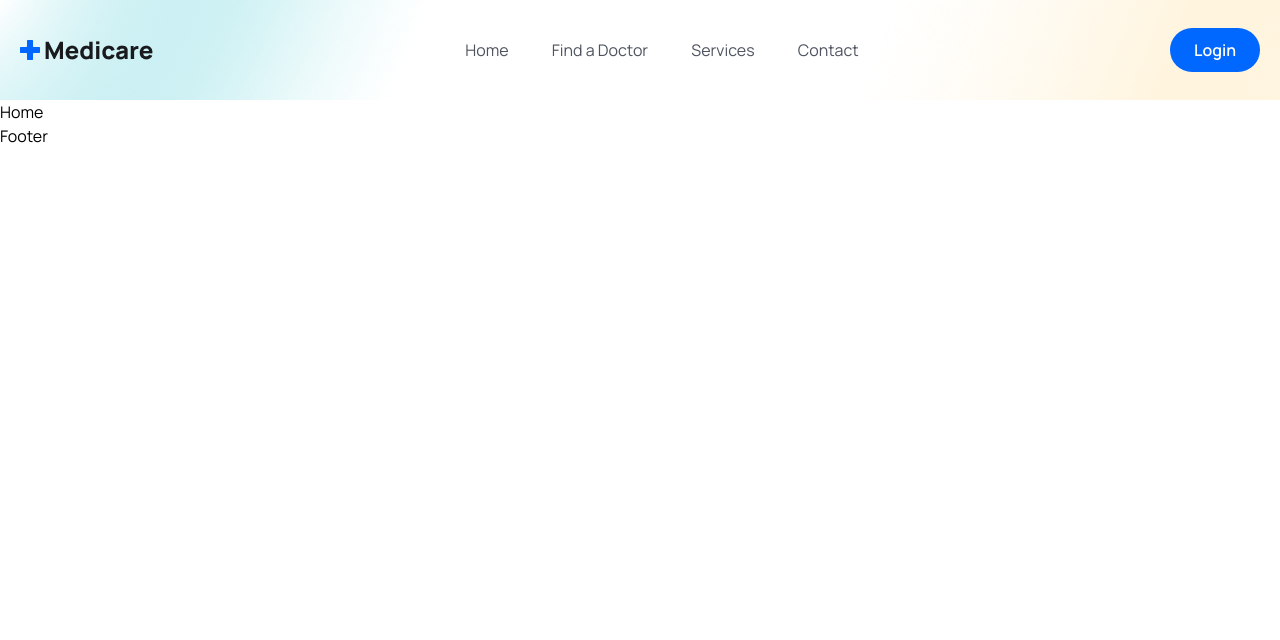
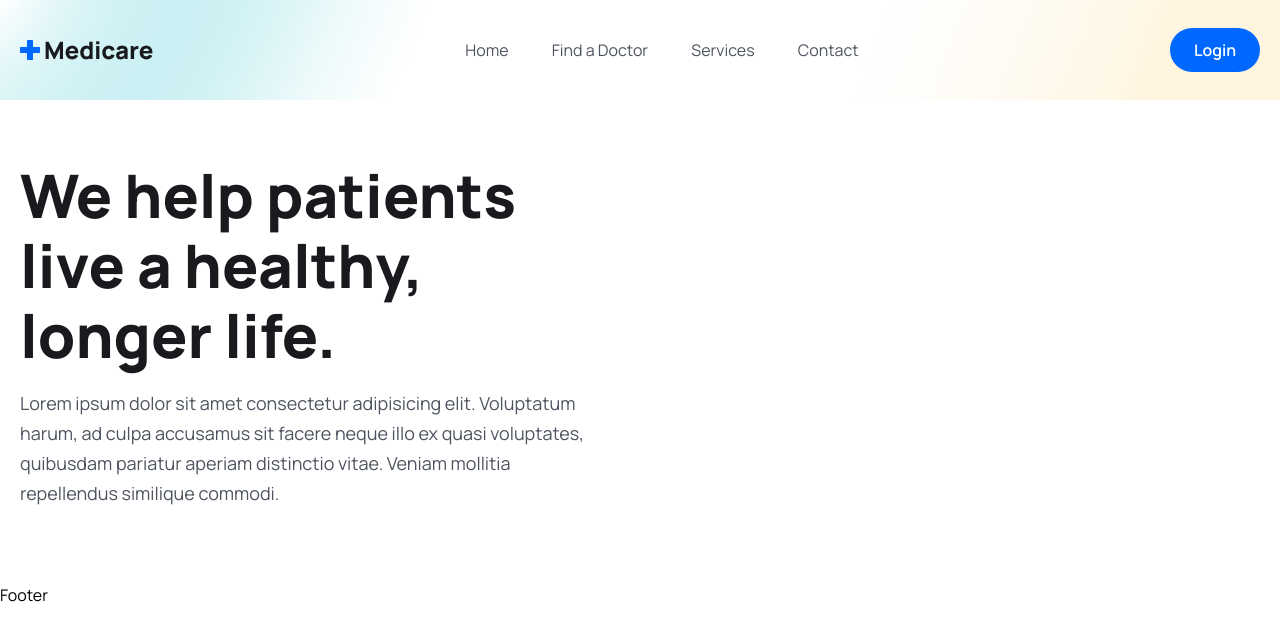
Before and after one commit to aroraadivya/Mern-Stack-Medicare, a React (Vite) app in the folder frontend/: page / in a window 1280 px wide. Shown: the top 640 px of the page. Built offline with nearby package versions, Linux system fonts and the light colour scheme.

Commit message:
home.jsx

```diff
--- a/frontend/src/pages/Home.jsx
+++ b/frontend/src/pages/Home.jsx
@@ -1,11 +1,30 @@
 import React from 'react';
 
 const Home = () => {
-    return (
-        <div>
-            <h1>Home</h1>
+    return <>
+
+    {/* hero section */}
+    <>
+    <section className='hero__section pt-[60px] 2xl:h-[800px]'>
+        <div className='container'>
+            <div className='flex flex-col lg:flex-row gap-[90px] items-center justify-between'>
+                {/* hero content */}
+                <div>
+                    <div className='lg:w-[570px]'>
+                        <h1 className='text-[36px] leading-[46px] text-headingColor font-[800] md:text-[60px]
+                        md:leading-[70px]'>We help patients live a healthy, longer life.
+                        </h1>
+                        <p className='text__para'>Lorem ipsum dolor sit amet consectetur adipisicing elit. Voluptatum harum, ad culpa accusamus sit
+                            facere neque illo ex quasi voluptates, quibusdam pariatur aperiam distinctio vitae.
+                            Veniam mollitia repellendus similique commodi.</p>
+                    </div>
+                </div>
+            </div>
         </div>
-    );
+    </section>
+    </>
+
+    </>
 };
 
 export default Home;
```
